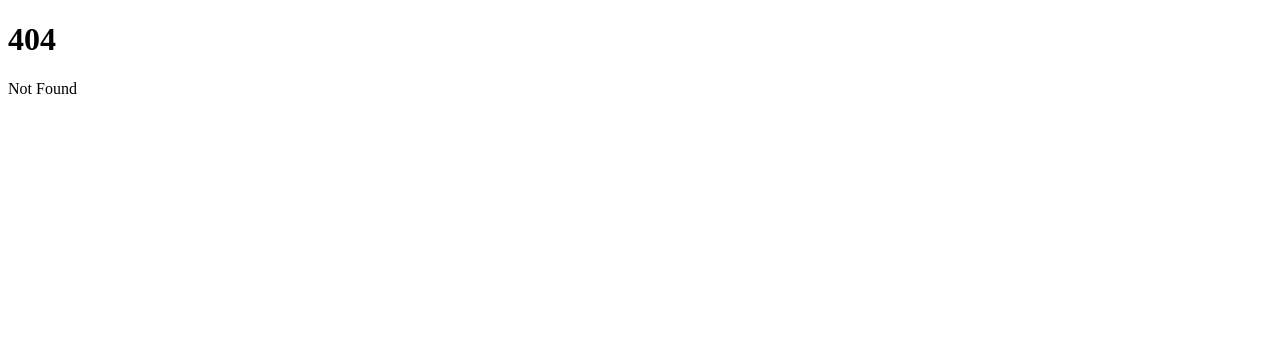
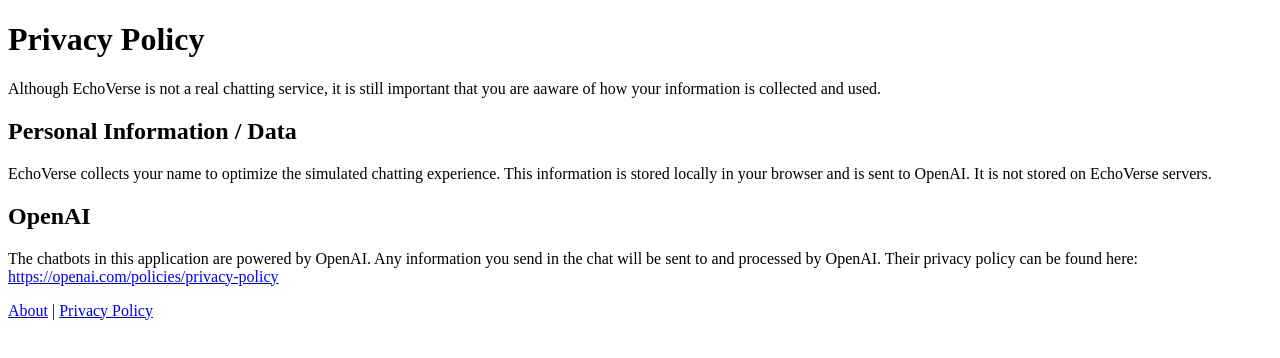
Before and after one commit to quangdaon/chatbotgpt, a SvelteKit app: page /privacy in a window 1280 px wide. Before the commit this address had no page. Shown: the top 358 px of the page. Built offline with nearby package versions, Linux system fonts and the light colour scheme.

Commit message:
Set up pages

```diff
--- /dev/null
+++ b/src/lib/layout/Footer.svelte
@@ -0,0 +1,3 @@
+<footer class="footer">
+  <a href="/echoverse/about">About</a> | <a href="/echoverse/privacy">Privacy Policy</a>
+</footer>
--- /dev/null
+++ b/src/lib/stores/config.ts
@@ -0,0 +1,3 @@
+import { localStorageWritable } from './localStorageWritable';
+
+export const userName = localStorageWritable('USER_DISPLAY_NAME', '');
--- a/src/routes/about/+page.svelte
+++ b/src/routes/about/+page.svelte
@@ -1,3 +1,7 @@
+<script>
+	import Footer from '$lib/layout/Footer.svelte';
+</script>
+
 <h1>About EchoVerse</h1>
 
 <p>
@@ -13,3 +17,5 @@
 	<a href="https://brandmark.io/">BrandMark</a>. Any affiliation with a real brand is entirely
 	unintentional.
 </p>
+
+<Footer />
--- /dev/null
+++ b/src/routes/privacy/+page.svelte
@@ -0,0 +1,29 @@
+<script>
+
+	import Footer from '$lib/layout/Footer.svelte';
+
+</script>
+<h1>Privacy Policy</h1>
+
+<p>
+	Although EchoVerse is not a real chatting service, it is still important that you are aaware of
+	how your information is collected and used.
+</p>
+
+<h2>Personal Information / Data</h2>
+
+<p>
+	EchoVerse collects your name to optimize the simulated chatting experience. This information is
+	stored locally in your browser and is sent to OpenAI. It is not stored on EchoVerse servers.
+</p>
+
+<h2>OpenAI</h2>
+
+<p>
+	The chatbots in this application are powered by OpenAI. Any information you send in the chat will
+	be sent to and processed by OpenAI. Their privacy policy can be found here: <a
+		href="https://openai.com/policies/privacy-policy">https://openai.com/policies/privacy-policy</a
+	>
+</p>
+
+<Footer />
--- a/svelte.config.js
+++ b/svelte.config.js
@@ -13,7 +13,7 @@ const config = {
 		// See https://kit.svelte.dev/docs/adapters for more information about adapters.
 		adapter: adapter(),
 		paths: {
-			base: '/chatbotgpt'
+			base: '/echoverse'
 		}
 	}
 };
```
Also changed, not shown: src/lib/ChatApp/Controller.svelte (added, +11 -0 lines), src/lib/ChatApp/components/Chat.svelte (added, +11 -0 lines), src/lib/ChatApp/components/Splash.svelte (added, +22 -0 lines), src/lib/stores/localStorageWritable.ts (added, +14 -0 lines), src/routes/+page.svelte (+5 -2 lines), static/logo-color.png (added), static/logo-white.png (added).
